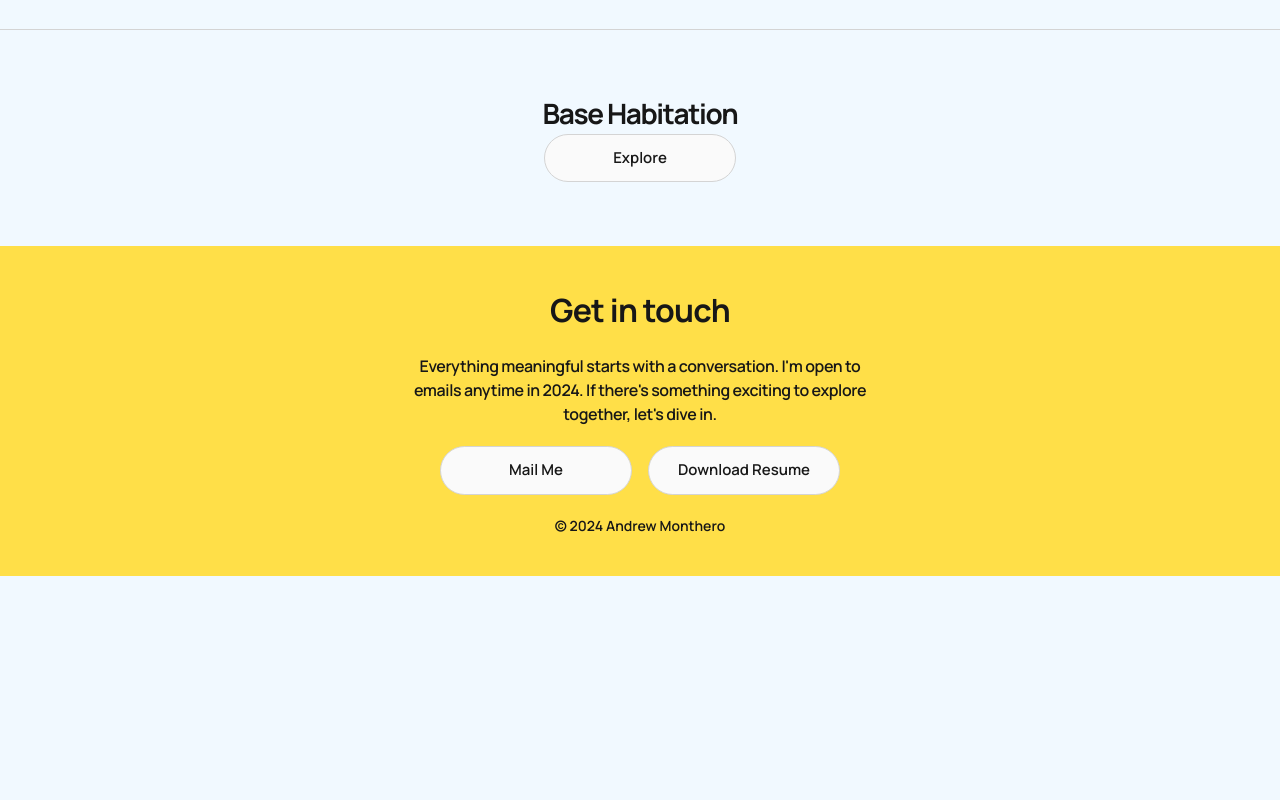
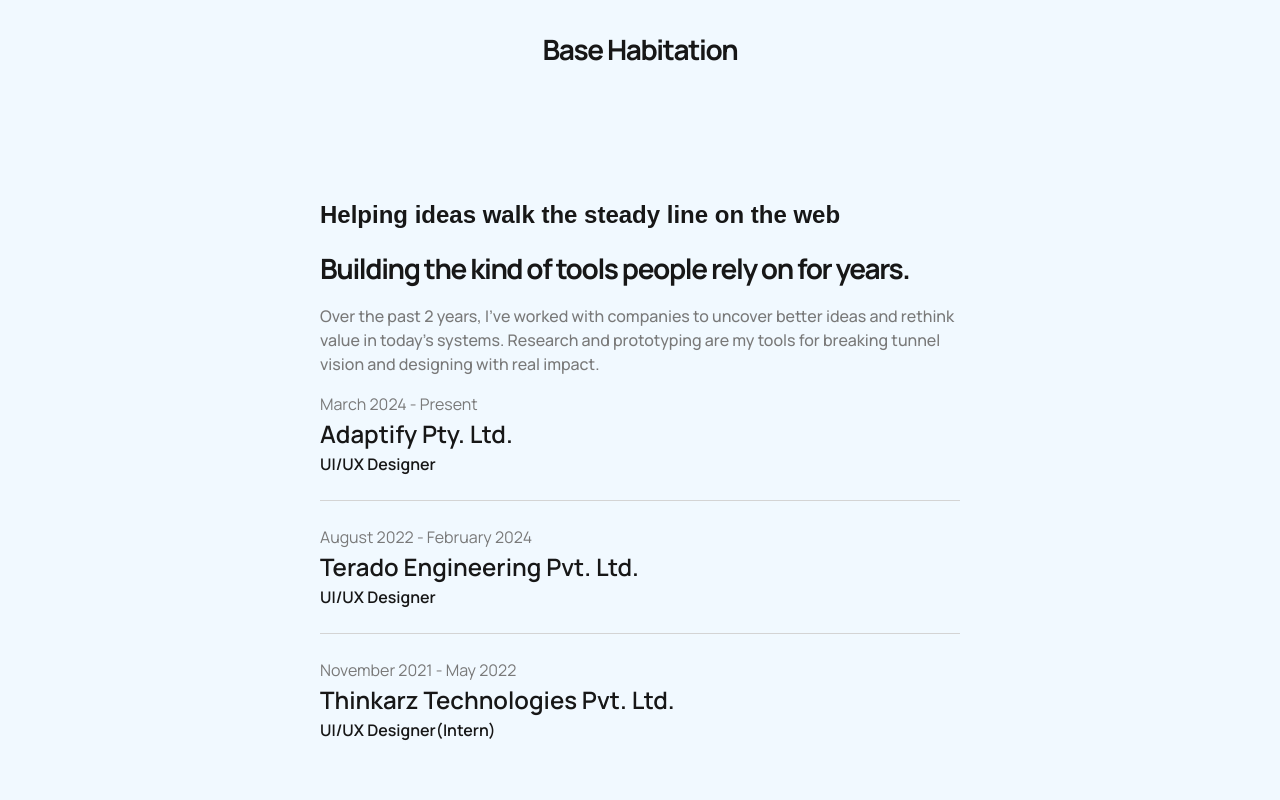
Before and after one commit to andrew-0210/design_portfolio, a Next.js app: page / in a window 1280 px wide. Shown: the part 1240-2040 px from the top of the page. Before the commit the page ends 1816 px from the top, so only its background shows below. Built offline with nearby package versions, Linux system fonts and the light colour scheme; a web font is replaced by a local one.

Commit message:
experience added

```diff
--- a/next.config.mjs
+++ b/next.config.mjs
@@ -1,4 +1,6 @@
 /** @type {import('next').NextConfig} */
-const nextConfig = {};
+const nextConfig = {
+  allowedDevOrigins: ["192.168.1.2", "localhost"],
+};
 
 export default nextConfig;
--- a/src/Projects/BaseHabitation.js
+++ b/src/Projects/BaseHabitation.js
@@ -4,12 +4,12 @@
       <h2 className="text-center text-[1.25rem] leading-[1.4] font-bold tracking-tighter md:text-[1.75rem]">
         Base Habitation
       </h2>
-      <a
+      {/* <a
         className="inline-block min-w-[12rem] cursor-pointer rounded-4xl border border-[#d4d4d4] bg-[#fafafa] px-[1.5rem] py-[0.75rem] text-center text-[0.938rem] font-semibold transition-all transition-discrete duration-300 hover:bg-[#0c2320] hover:text-[#fafafa]"
         href="https://base-habitation.vercel.app"
       >
         Explore
-      </a>
+      </a> */}
     </section>
   );
 };
--- a/src/Projects/Synergia.js
+++ b/src/Projects/Synergia.js
@@ -14,12 +14,12 @@
           errors by 45%, and creating a mobile-first HRM system ready for future
           scaling.
         </p>
-        <a
+        {/* <a
           className="inline-block min-w-[12rem] cursor-pointer rounded-4xl border border-[#d4d4d4] bg-[#fafafa] px-[1.5rem] py-[0.75rem] text-center text-[0.938rem] font-semibold transition-all transition-discrete duration-300 hover:bg-[#0c2320] hover:text-[#fafafa]"
           href="https://synergia-hrm.vercel.app/"
         >
           Explore
-        </a>
+        </a> */}
       </div>
     </section>
   );
--- a/src/app/layout.js
+++ b/src/app/layout.js
@@ -24,7 +24,7 @@
   return (
     <html lang="en">
       <body
-        className={`${manrope.variable} ${shadows.variable} font-sans antialiased selection:bg-[#ffdf48] selection:text-[#c47956]`}
+        className={`${manrope.variable} ${shadows.variable} font-sans antialiased selection:bg-[#ffdf48] selection:text-[#945b41]`}
       >
         <Navigation />
         {children}
--- a/src/app/page.js
+++ b/src/app/page.js
@@ -1,6 +1,8 @@
 import About from "@/components/sections/About";
+import Experience from "@/components/sections/Experience";
 import Hero from "@/components/sections/Hero";
 import Projects from "@/components/sections/Projects";
+
 
 const Home = () => {
   return (
@@ -8,6 +10,7 @@
       <Hero />
       <About />
       <Projects />
+      <Experience />
     </main>
   );
 };
--- a/src/components/layout/Footer.js
+++ b/src/components/layout/Footer.js
@@ -1,3 +1,5 @@
+const date = new Date().getFullYear();
+
 const Footer = () => {
   return (
     <footer
@@ -8,8 +10,8 @@
         <h2 className="text-[2rem] font-bold tracking-tight">Get in touch</h2>
         <span className="font-semibold tracking-tight">
           Everything meaningful starts with a conversation. I&apos;m open to
-          emails anytime in {new Date().getFullYear()}. If there&apos;s
-          something exciting to explore together, let&apos;s dive in.
+          emails anytime. If there&apos;s something exciting to explore
+          together, let&apos;s dive in.
         </span>
         <div className="flex flex-col items-center justify-center gap-2 md:flex-row md:gap-4">
           <a
@@ -19,7 +21,7 @@
             Mail Me
           </a>
           <a
-            className="inline-block min-w-[12rem] cursor-pointer rounded-4xl border border-[#d4d4d4] bg-[#fafafa] px-[1.5rem] py-[0.75rem] text-[0.938rem] font-semibold transition-all transition-discrete duration-300 hover:bg-[#3374eedd] hover:text-[#fafafa]"
+            className="inline-block min-w-[12rem] cursor-pointer rounded-4xl border border-[#d4d4d4] bg-[#fafafa] px-[1.5rem] py-[0.75rem] text-[0.938rem] font-semibold shadow transition-all transition-discrete duration-300 hover:bg-[#3374eedd] hover:text-[#fafafa] hover:shadow-2xl"
             href="/documents/Andrew_Monthero(UI_UX Designer).pdf"
             download
           >
@@ -27,7 +29,7 @@
           </a>
         </div>
         <span className="text-[0.875rem] font-semibold">
-          &copy; {new Date().getFullYear()} Andrew Monthero
+          &copy; {date} Andrew Monthero
         </span>
       </div>
     </footer>
--- /dev/null
+++ b/src/components/sections/Experience.js
@@ -0,0 +1,55 @@
+const date = new Date().getFullYear();
+
+const experience = [
+  {
+    duration: "March 2024 - Present",
+    company: "Adaptify Pty. Ltd.",
+    role: "UI/UX Designer",
+  },
+  {
+    duration: "August 2022 - February 2024",
+    company: "Terado Engineering Pvt. Ltd.",
+    role: "UI/UX Designer",
+  },
+  {
+    duration: "November 2021 - May 2022",
+    company: "Thinkarz Technologies Pvt. Ltd.",
+    role: "UI/UX Designer(Intern)",
+  },
+];
+
+const Experience = () => {
+  return (
+    <section className="flex h-full flex-col items-center gap-4 px-[1.5rem] py-[4rem]">
+      <div className="flex flex-col gap-4 md:max-w-[40rem]">
+        <span className="font-handwritten text-start text-[1.25rem] font-semibold md:text-[1.5rem]">
+          Helping ideas walk the steady line on the web
+        </span>
+        <h2 className="text-[1.25rem] leading-[1.4] font-bold tracking-tighter md:text-[1.75rem]">
+          Building the kind of tools people rely on for years.
+        </h2>
+        <p>
+          Over the past {date - 2022} years, I’ve worked with companies to
+          uncover better ideas and rethink value in today’s systems. Research
+          and prototyping are my tools for breaking tunnel vision and designing
+          with real impact.
+        </p>
+        <div className="flex w-full flex-col items-start justify-start gap-6 text-start">
+          {experience.map((exp, i) => (
+            <div
+              key={i}
+              className={`${i !== experience.length - 1 ? "border-b border-[#d4d4d4]" : ""} w-full pb-[1.5rem]`}
+            >
+              <span className="text-[#797979]">{exp.duration}</span>
+              <h3 className="text-[1.25rem] font-semibold md:text-[1.5rem]">
+                {exp.company}
+              </h3>
+              <span className="font-semibold">{exp.role}</span>
+            </div>
+          ))}
+        </div>
+      </div>
+    </section>
+  );
+};
+export default Experience;
```
